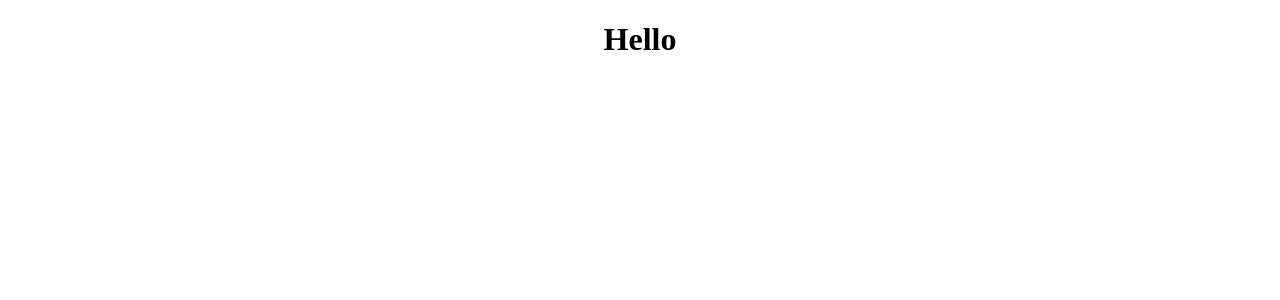
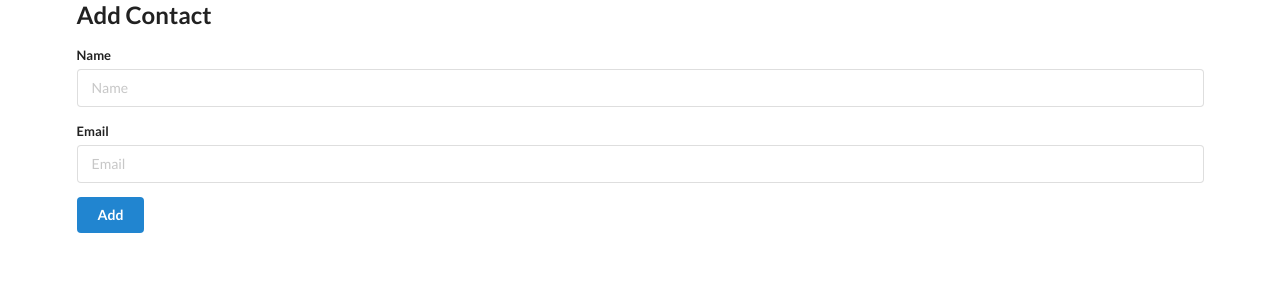
Before and after one commit to annavelarde/HL_Team-Utalk, a React (Vite) app: page / in a window 1280 px wide. Shown: the top 300 px of the page. Built offline with nearby package versions, Linux system fonts and the light colour scheme.

Commit message:
app funcionando desde github copy

```diff
--- a/index.html
+++ b/index.html
@@ -4,10 +4,16 @@
 <html lang="en">
 	<head>
 		<meta charset="UTF-8" />
-
 		<meta name="viewport" content="width=device-width, initial-scale=1.0" />
+		<link
+			rel="stylesheet"
+			href="https://cdnjs.cloudflare.com/ajax/libs/semantic-ui/2.4.1/semantic.min.css"
+			integrity="sha512-8bHTC73gkZ7rZ7vpqUQThUDhqcNFyYi2xgDgPDHc+GXVGHXq+xPjynxIopALmOPqzo9JZj0k6OqqewdGO3EsrQ=="
+			crossorigin="anonymous"
+		/>
 		<title>HL uTalk App</title>
 	</head>
+
 	<body>
 		<div id="root"></div>
 		<script type="module" src="/src/main.jsx"></script>
--- a/package.json
+++ b/package.json
@@ -9,7 +9,8 @@
   },
   "dependencies": {
     "react": "^18.0.0",
-    "react-dom": "^18.0.0"
+    "react-dom": "^18.0.0",
+    "uuid": "^8.3.2"
   },
   "devDependencies": {
     "@types/react": "^18.0.0",
--- a/src/App.jsx
+++ b/src/App.jsx
@@ -1,11 +1,43 @@
 /** @format */
 
+import React, { useState, useEffect } from "react";
+import { v4 as uuidv4 } from "uuid";
 import "./App.css";
+// import Header from "./Header";
+import AddContact from "./components/AddContact";
+import ContactList from "./components/ContactList";
 
 function App() {
+	const LOCAL_STORAGE_KEY = "contacts";
+	const [contacts, setContacts] = useState([]);
+
+	const addContactHandler = (contact) => {
+		console.log(contact);
+		setContacts([...contacts, { id: uuidv4(), ...contact }]);
+	};
+
+	const removeContactHandler = (id) => {
+		const newContactList = contacts.filter((contact) => {
+			return contact.id !== id;
+		});
+
+		setContacts(newContactList);
+	};
+
+	useEffect(() => {
+		const retriveContacts = JSON.parse(localStorage.getItem(LOCAL_STORAGE_KEY));
+		if (retriveContacts) setContacts(retriveContacts);
+	}, []);
+
+	useEffect(() => {
+		localStorage.setItem(LOCAL_STORAGE_KEY, JSON.stringify(contacts));
+	}, [contacts]);
+
 	return (
-		<div className="App">
-			<h1>Hello</h1>
+		<div className="ui container">
+			{/* <Header /> */}
+			<AddContact addContactHandler={addContactHandler} />
+			<ContactList contacts={contacts} getContactId={removeContactHandler} />
 		</div>
 	);
 }
--- /dev/null
+++ b/src/components/AddContact.jsx
@@ -0,0 +1,52 @@
+/** @format */
+
+import React from "react";
+
+class AddContact extends React.Component {
+	state = {
+		name: "",
+		email: "",
+	};
+
+	add = (e) => {
+		e.preventDefault();
+		if (this.state.name === "" || this.state.email === "") {
+			alert("ALl the fields are mandatory!");
+			return;
+		}
+		this.props.addContactHandler(this.state);
+		this.setState({ name: "", email: "" });
+	};
+	render() {
+		return (
+			<div className="ui main">
+				<h2>Add Contact</h2>
+				<form className="ui form" onSubmit={this.add}>
+					<div className="field">
+						<label>Name</label>
+						<input
+							type="text"
+							name="name"
+							placeholder="Name"
+							value={this.state.name}
+							onChange={(e) => this.setState({ name: e.target.value })}
+						/>
+					</div>
+					<div className="field">
+						<label>Email</label>
+						<input
+							type="text"
+							name="email"
+							placeholder="Email"
+							value={this.state.email}
+							onChange={(e) => this.setState({ email: e.target.value })}
+						/>
+					</div>
+					<button className="ui button blue">Add</button>
+				</form>
+			</div>
+		);
+	}
+}
+
+export default AddContact;
--- /dev/null
+++ b/src/components/ContactCard.jsx
@@ -0,0 +1,24 @@
+/** @format */
+
+import React from "react";
+import user from "../images/user.png";
+
+const ContactCard = (props) => {
+	const { id, name, email } = props.contact;
+	return (
+		<div className="item">
+			<img className="ui avatar image" src={user} alt="user" />
+			<div className="content">
+				<div className="header">{name}</div>
+				<div>{email}</div>
+			</div>
+			<i
+				className="trash alternate outline icon"
+				style={{ color: "red", marginTop: "7px" }}
+				onClick={() => props.clickHander(id)}
+			></i>
+		</div>
+	);
+};
+
+export default ContactCard;
--- /dev/null
+++ b/src/components/ContactList.jsx
@@ -0,0 +1,18 @@
+/** @format */
+
+import React from "react";
+import ContactCard from "./ContactCard";
+
+const ContactList = (props) => {
+	console.log(props);
+
+	const deleteConactHandler = (id) => {
+		props.getContactId(id);
+	};
+	const renderContactList = props.contacts.map((contact) => {
+		return <ContactCard contact={contact} clickHander={deleteConactHandler} key={contact.id} />;
+	});
+	return <div className="ui celled list">{renderContactList}</div>;
+};
+
+export default ContactList;
--- /dev/null
+++ b/teamDB.json
@@ -0,0 +1,3 @@
+{
+	"contacts": []
+}
```
Also changed, not shown: src/images/user.png (added), 1 other file (tests, documents, lock files or other folders).
